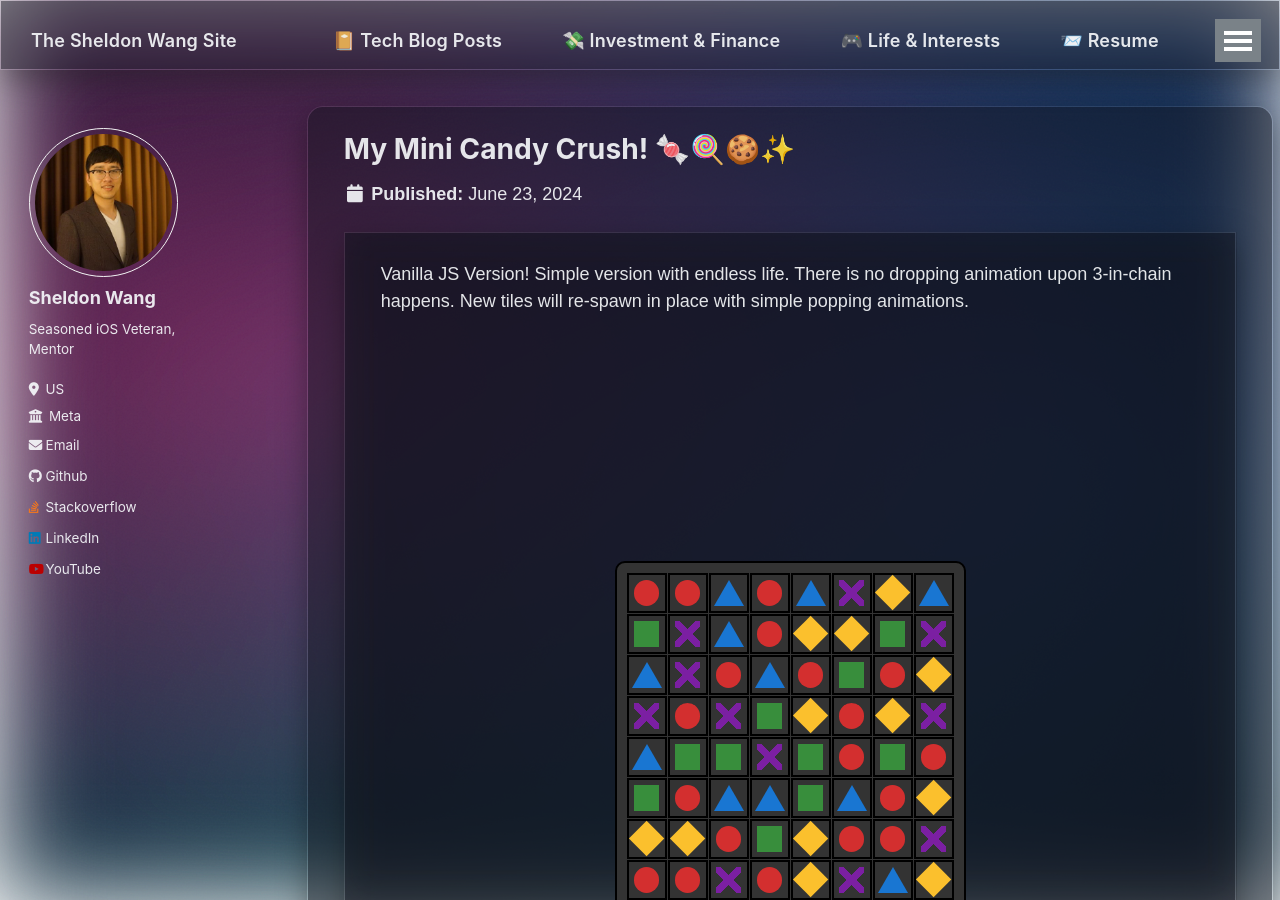
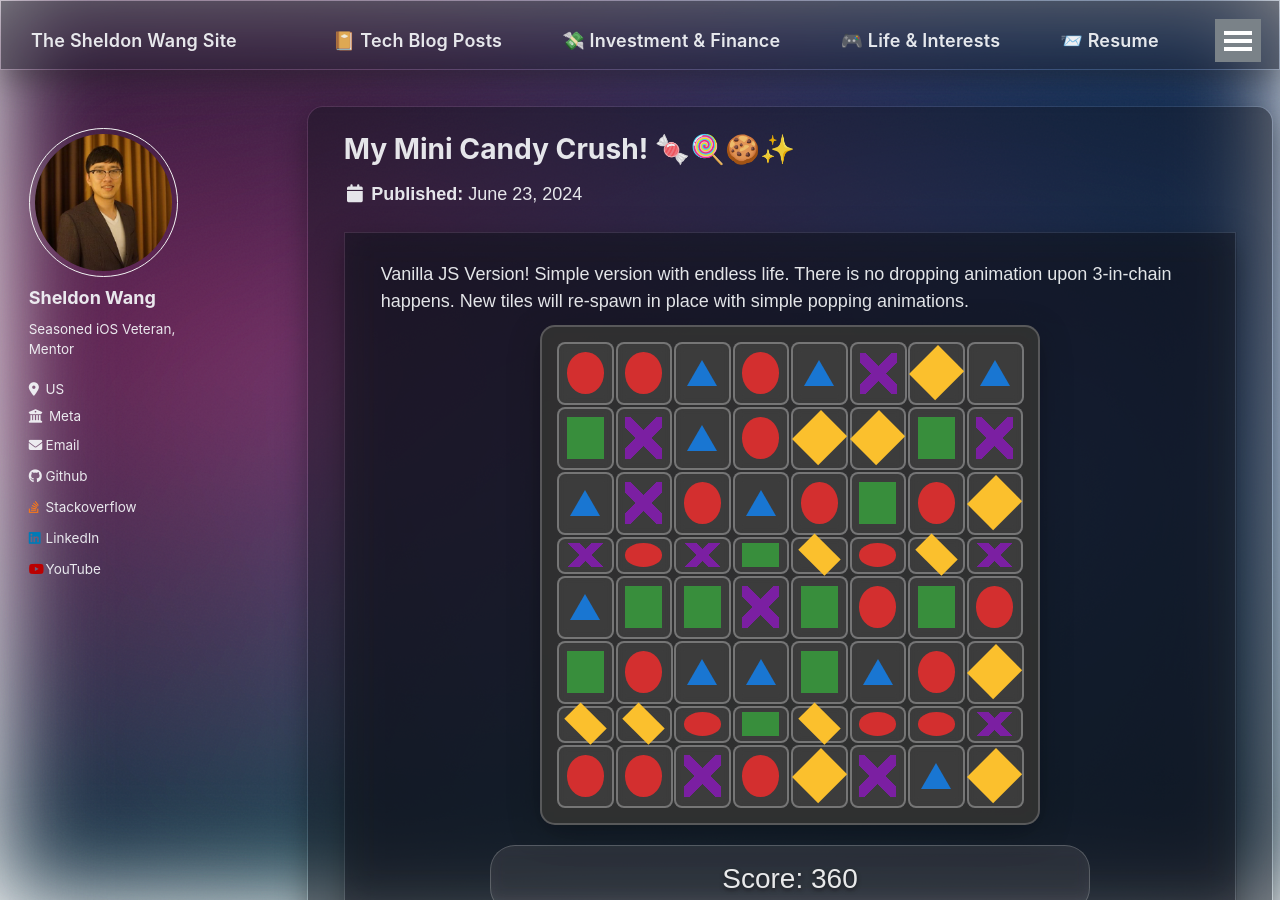
Before and after one commit to SheldonWangRJT/SheldonWangRJT.Github.io, a Jekyll site: the page built from _playground/game1.html, in a window 1280 px wide and 900 px high. Built offline with Jekyll 4.4.1, drawn with Linux system fonts in a browser that asks for light colours.

Commit message:
Improve game1 layout: responsive design, better space utilization, glass effect styling

```diff
--- a/assets/css/game1.css
+++ b/assets/css/game1.css
@@ -1,56 +1,65 @@
 body {
     margin: 0;
     font-family: Arial, sans-serif;
-    background-color: #f0f0f0;
+    background: transparent;
 }
 
 #main-content {
     display: flex;
-    justify-content: center;
+    flex-direction: column;
     align-items: center;
-    min-height: 100vh;
-    padding: 20px;
+    width: 100%;
+    max-width: 100%;
+    padding: 10px;
     box-sizing: border-box;
+    min-height: 60vh;
 }
 
 #game {
     text-align: center;
+    width: 100%;
+    max-width: 600px;
 }
 
 #board {
     display: inline-grid;
-    grid-template-columns: repeat(8, 40px);
-    grid-gap: 1px;
-    padding: 10px;
-    background-color: #333;
-    border-radius: 10px;
-    border: 2px solid #000;
+    grid-template-columns: repeat(8, 1fr);
+    gap: 2px;
+    padding: 15px;
+    background: rgba(51, 51, 51, 0.9);
+    border-radius: 15px;
+    border: 2px solid rgba(255, 255, 255, 0.2);
+    backdrop-filter: blur(10px);
+    box-shadow: 0 8px 32px rgba(0, 0, 0, 0.3);
+    width: min(90vw, 500px);
+    aspect-ratio: 1;
+    box-sizing: border-box;
 }
 
 #score {
     margin-top: 20px;
-    font-size: 24px;
-}
-
-@media (max-width: 600px) {
-    #board {
-        grid-template-columns: repeat(8, 30px);
-    }
-    .candy {
-        width: 30px;
-        height: 30px;
-    }
+    font-size: clamp(18px, 3vw, 28px);
+    color: rgba(255, 255, 255, 0.9);
+    text-shadow: 0 2px 4px rgba(0, 0, 0, 0.5);
+    padding: 12px 24px;
+    background: rgba(255, 255, 255, 0.1);
+    border-radius: 25px;
+    backdrop-filter: blur(8px);
+    border: 1px solid rgba(255, 255, 255, 0.2);
 }
 
 .candy {
-    width: 40px;
-    height: 40px;
+    width: 100%;
+    height: 100%;
     cursor: pointer;
-    border: 2px solid #000;
-    transition: transform 0.3s ease;
+    border: 2px solid rgba(255, 255, 255, 0.3);
+    border-radius: 8px;
+    transition: all 0.3s ease;
     display: flex;
     justify-content: center;
     align-items: center;
+    background: rgba(255, 255, 255, 0.05);
+    backdrop-filter: blur(5px);
 }
 
 .candy::after {
@@ -90,31 +99,50 @@ body {
 }
 
 @media (max-width: 600px) {
-    .candy {
-        width: 30px;
-        height: 30px;
+    #main-content {
+        padding: 5px;
+        min-height: 50vh;
     }
+
+    #board {
+        width: min(95vw, 400px);
+        gap: 1px;
+        padding: 10px;
+    }
+
     .candy::after {
         width: 60%;
         height: 60%;
     }
     .candy.triangle::after {
-        border-left-width: 10px;
-        border-right-width: 10px;
-        border-bottom-width: 17px;
+        border-left-width: 8px;
+        border-right-width: 8px;
+        border-bottom-width: 14px;
     }
+
+    #score {
+        margin-top: 15px;
+        padding: 8px 16px;
+    }
+}
+
+.candy:hover {
+    transform: scale(1.05);
+    border-color: rgba(255, 255, 255, 0.6);
+    box-shadow: 0 4px 16px rgba(255, 255, 255, 0.2);
 }
 
 .candy.swapping {
     transform: scale(1.2);
+    box-shadow: 0 8px 24px rgba(255, 255, 255, 0.3);
 }
 
 @keyframes pop {
     0% { transform: scale(1); }
-    50% { transform: scale(1.2); }
+    50% { transform: scale(1.3); }
     100% { transform: scale(1); }
 }
 
 .candy.popping {
-    animation: pop 0.3s ease;
+    animation: pop 0.4s ease;
 }
```
